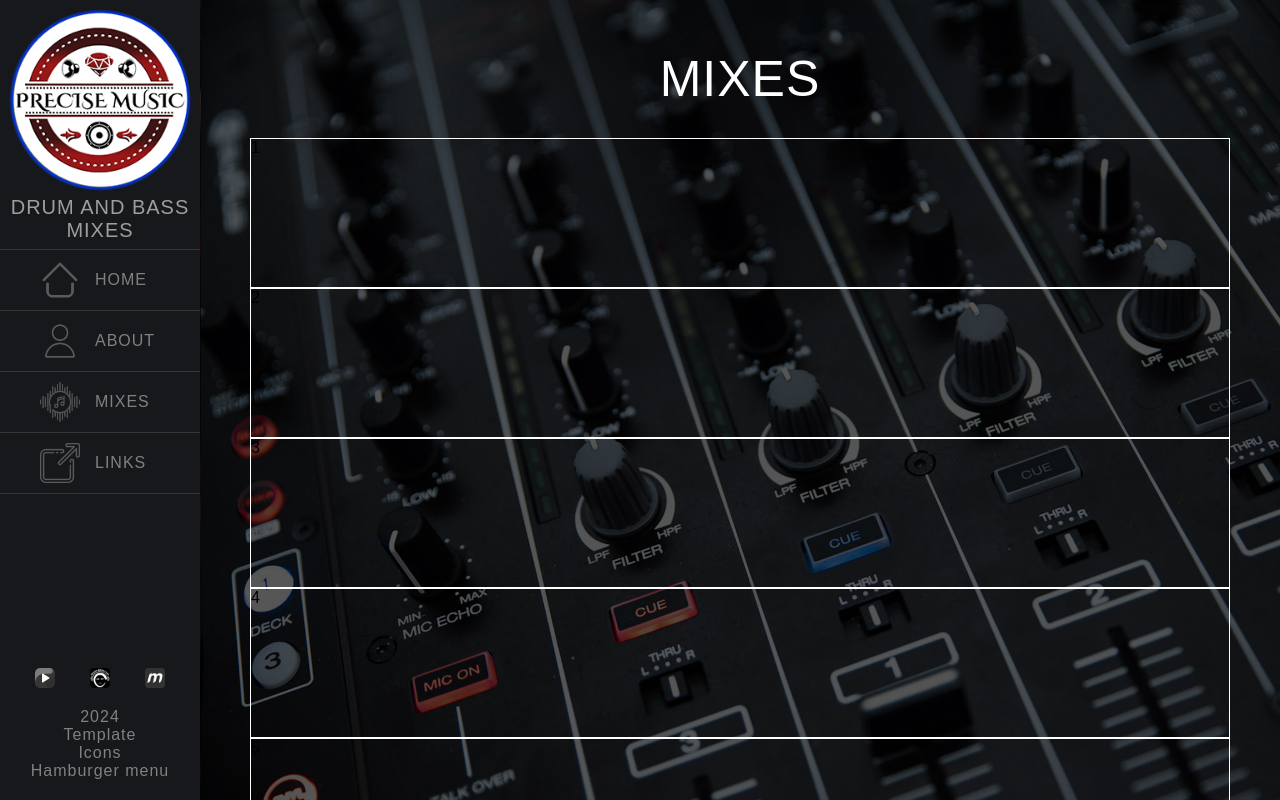
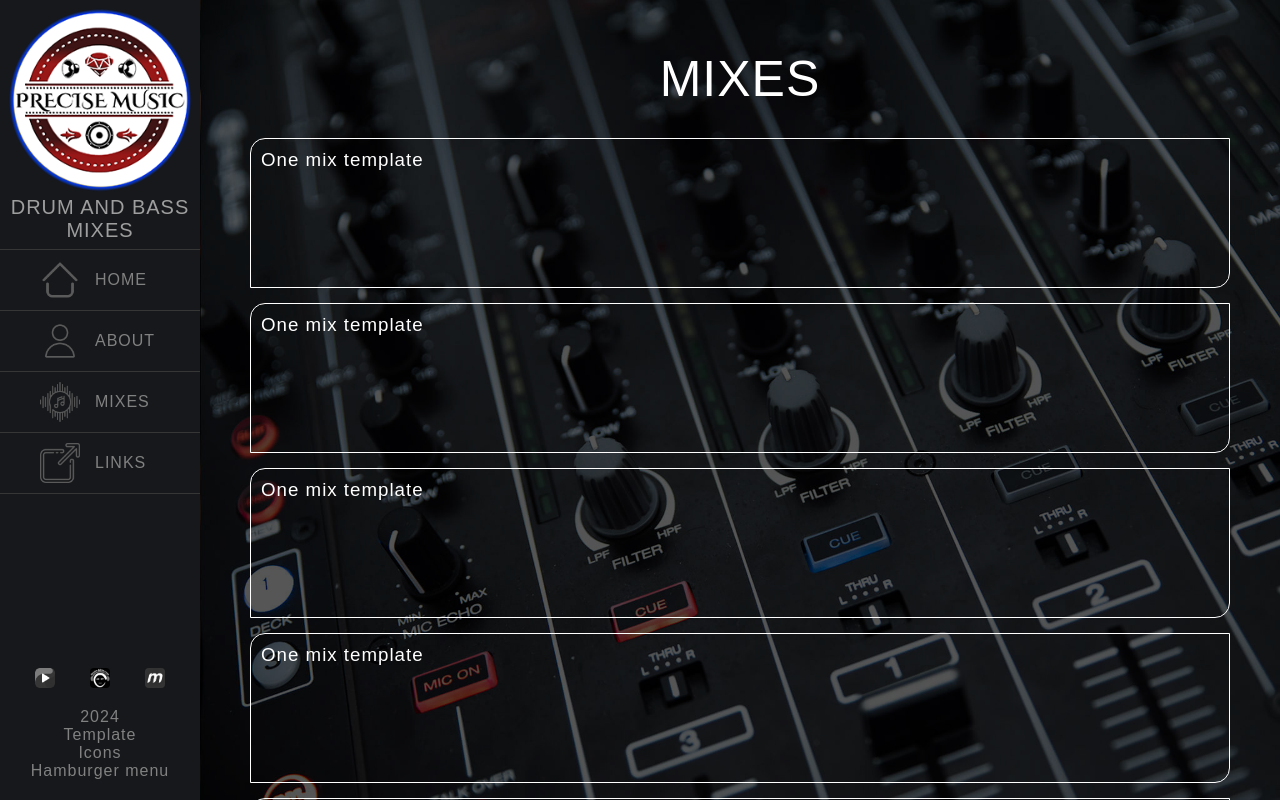
Before and after one commit to matejvalocky/precise-music-react, a JavaScript app: page /mixes in a window 1280 px wide. Built offline with nearby package versions, Linux system fonts and the light colour scheme; a web font is replaced by a local one.

Commit message:
príprava šablony pre jeden mix

```diff
--- a/src/components/MixesContent.css
+++ b/src/components/MixesContent.css
@@ -12,7 +12,15 @@
 }
 
 .oneMix{
+    color: white;
     width: 100%;
     height: 150px;
     border: 1px white solid;
+    margin-bottom: 15px;
+    border-top-left-radius: 15px;
+    border-bottom-right-radius: 15px;
 }
+
+.oneMix h3{
+    padding: 10px;
+}
--- a/src/components/MixesContent.js
+++ b/src/components/MixesContent.js
@@ -11,20 +11,25 @@ const MixesContent = () => {
       <div className="wrapper">
         <h1>Mixes</h1>
        <div className="allMixes">
-        <div className="oneMix">1</div>
-        <div className="oneMix">2</div>
-        <div className="oneMix">3</div>
-        <div className="oneMix">4</div>
-        <div className="oneMix">5</div>
-        <div className="oneMix">6</div>
-        <div className="oneMix">7</div>
-        <div className="oneMix">8</div>
-        <div className="oneMix">9</div>
-        <div className="oneMix">10</div>
-        <div className="oneMix">11</div>
-        <div className="oneMix">12</div>
+        <div className="oneMix"><h3>One mix template</h3></div>
+        <div className="oneMix"><h3>One mix template</h3></div>
+        <div className="oneMix"><h3>One mix template</h3></div>
+        <div className="oneMix"><h3>One mix template</h3></div>
+        <div className="oneMix"><h3>One mix template</h3></div>
+        <div className="oneMix"><h3>One mix template</h3></div>
+        <div className="oneMix"><h3>One mix template</h3></div>
+        <div className="oneMix"><h3>One mix template</h3></div>
+        <div className="oneMix"><h3>One mix template</h3></div>
+        <div className="oneMix"><h3>One mix template</h3></div>
+        <div className="oneMix"><h3>One mix template</h3></div>
+        <div className="oneMix"><h3>One mix template</h3></div>
+        <div className="oneMix"><h3>One mix template</h3></div>
+        <div className="oneMix"><h3>One mix template</h3></div>
+        <div className="oneMix"><h3>One mix template</h3></div>
+        <div className="oneMix"><h3>One mix template</h3></div>
+        <div className="oneMix"><h3>One mix template</h3></div>
+
        </div>
-
       </div>
     </div>
   )
```
